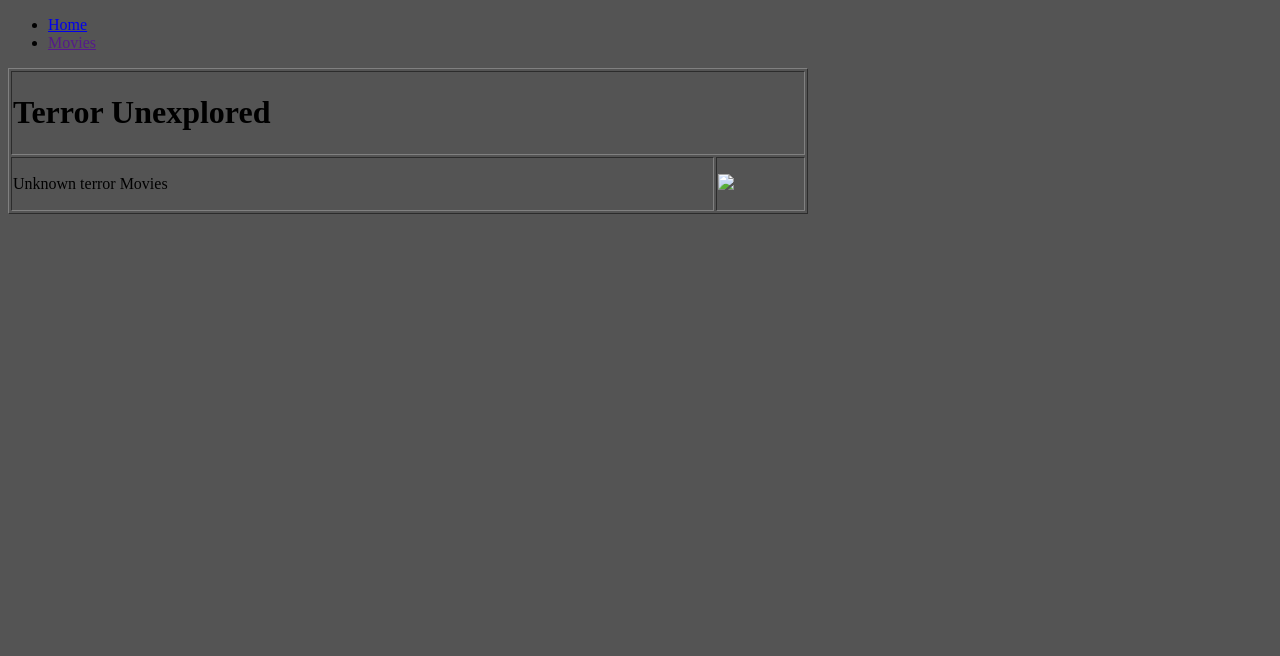
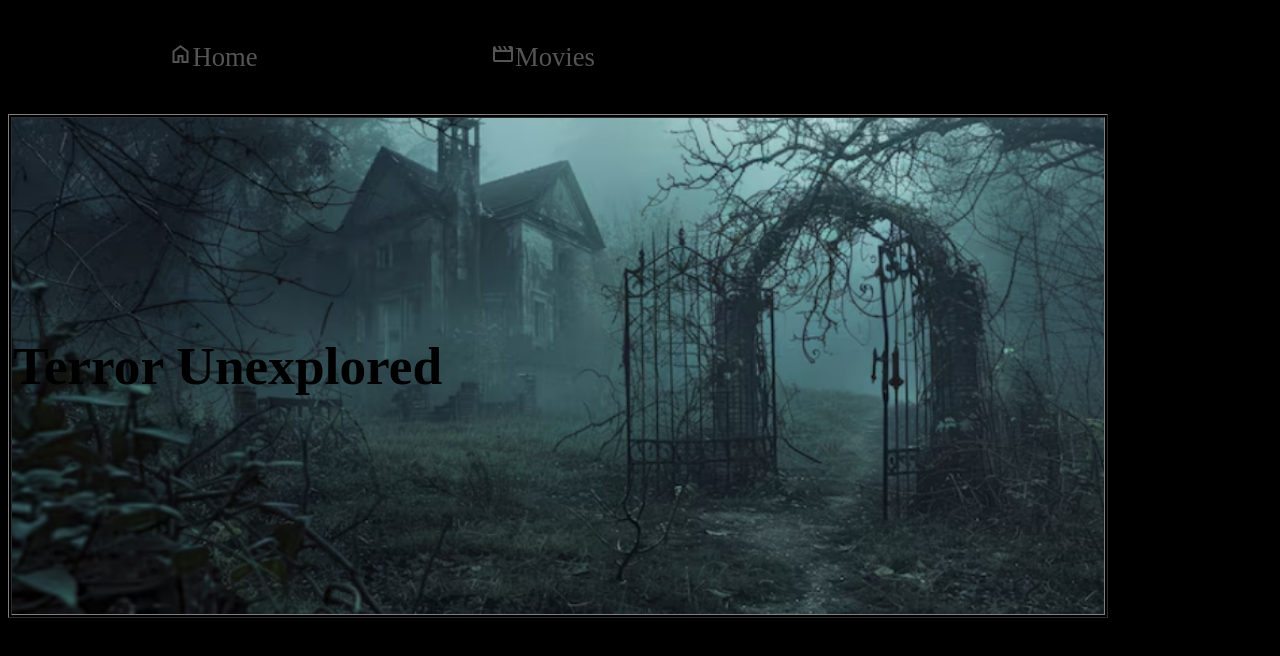
Before and after one commit to pilarcabillon/site-2, a plain HTML site: page index.html in a window 1280 px wide. Drawn offline with nearby package versions, Linux system fonts and the light colour scheme.

Commit message:
Add files via upload

```diff
--- a/index.html
+++ b/index.html
@@ -4,30 +4,22 @@
 	<meta charset="utf-8">
 	<meta name="viewport" content="width=device-width, initial-scale=1">
 	<title>Terror Unexplored</title>
+	<link rel="stylesheet" href="https://fonts.googleapis.com/css2?family=Material+Symbols+Outlined:opsz,wght,FILL,GRAD@20..48,100..700,0..1,-50..200&icon_names=home,movie" />
 	<link rel="stylesheet" type="text/css" href="styles.css">
 </head>
 <body>
-<ul>
-		<li>
-			<a class="active" href="index.html">Home</a>
-		</li>
-		<li>
-			<a href="">Movies</a>
-		</li>
-	</ul>
-
-	<table border="1" width="800">
+			<ul>
+				<li><a href="index.html"><span class="material-symbols-outlined">
+home
+</span>Home</a></li>
+				<li><a href="page2.html"><span class="material-symbols-outlined">
+movie
+</span>Movies</a></li>
+			</ul>
+	<table border="1" width="1100">
 		<tr>
-			<td colspan="2">
+			<td colspan="2" class="cellWithBkg" width="1016" height="494">
 				<h1>Terror Unexplored</h1>
-			</td>
-		</tr>
-		<tr>
-			<td>
-				<p class="greenParagraph">Unknown terror Movies</p>
-			</td>
-			<td rowspan="2">
-				<img src="terror2.png" width="1000">
 			</td>
 		</tr>
 	</table>
--- a/styles.css
+++ b/styles.css
@@ -1,7 +1,85 @@
-h1{
+.cellWithBkg{
+	background-image: url(terror2.png);
+
+	background-repeat: no-repeat;
+	background-size: 100%;
 	color: #000;
 }
+
 body{
-	background-color: #545454;
-	background-image: url(terror2.png);
+	background-color: #000;
+	color: #fff;
+	font-size: 20pt;
 }
+
+.movies{
+	background-color: #000;
+}
+.significantOther{
+	background-color: #343434;
+}
+
+.arcadian{
+	background-color: #4B0A0A;
+}
+
+.material-symbols-outlined {
+  font-variation-settings:
+  'FILL' 0,
+  'wght' 400,
+  'GRAD' 0,
+  'opsz' 24
+}
+ul{
+	list-style-type: none;
+	background-color: #000;
+	overflow: hidden;
+}
+
+li a{
+	float: left;
+	display: block;
+	width: 300px;
+	text-align: center;
+	padding: 15px;
+	text-decoration: none;
+	color: #545454;
+}
+li a:hover{
+	background-color: #fff;
+}
+
+.active{
+	border-bottom: 2px solid #000;
+}
+
+.material-symbols-outlined {
+  font-variation-settings:
+  'FILL' 0,
+  'wght' 400,
+  'GRAD' 0,
+  'opsz' 24
+}
+
+ul{
+	list-style-type: none;
+	background-color: #000;
+	overflow: hidden;
+}
+
+li a{
+	float: left;
+	display: block;
+	width: 300px;
+	text-align: center;
+	padding: 15px;
+	text-decoration: none;
+	color: #545454;
+}
+li a:hover{
+	background-color: #fff;
+}
+
+.active{
+	border-bottom: 2px solid #000;
+}
```
Also changed, not shown: page2.html (added, +46 -0 lines), page3.html (added, +39 -0 lines), page4.html (added, +38 -0 lines), terror2.png (added).
